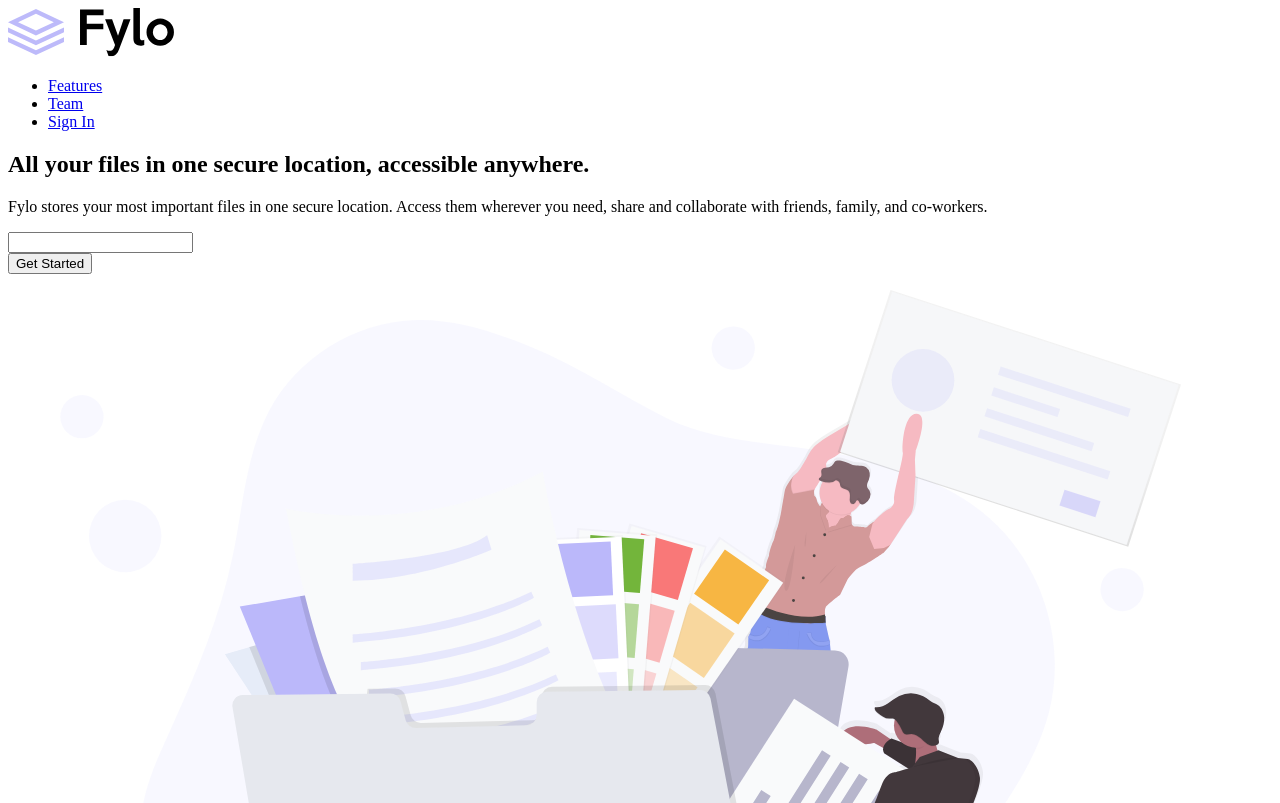
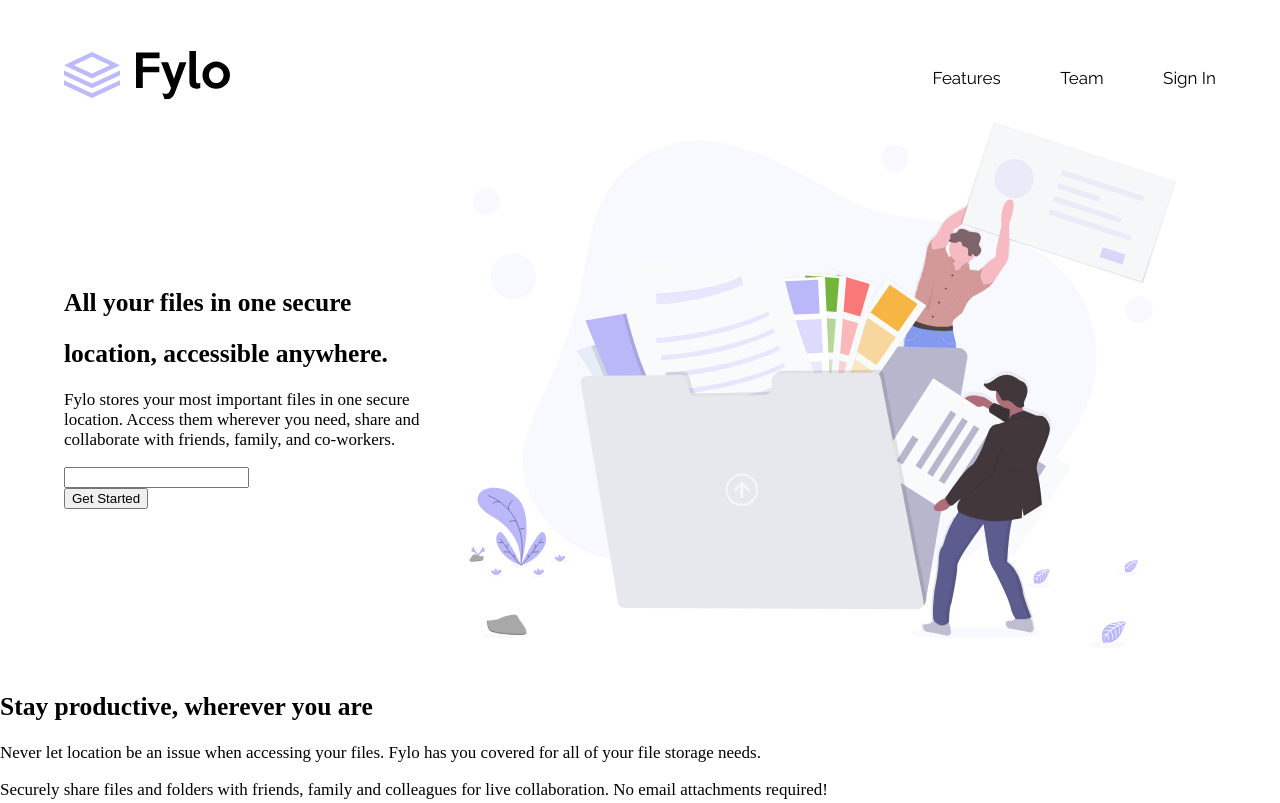
Before and after one commit to sauravchamoli17/Fylo-landing-page-with-two-column-layout--Frontendmentor-Challenge, a plain HTML site: page index.html in a window 1280 px wide. Shown: the top 803 px of the page. Drawn offline with Linux system fonts and the light colour scheme.

Commit message:
Another Commit

```diff
--- a/css/_mixins.scss
+++ b/css/_mixins.scss
@@ -0,0 +1,24 @@
+// Underline Animation
+@mixin underline {
+    .underline{
+    position:relative;
+   &:before{
+    content:"";
+    position:absolute;
+    bottom:-4px;
+    width:0%;
+    height:2px;
+    margin:15px 0px 0px;
+    opacity:0;
+    background-color:hsl(0,0%,0%);
+    transition:all 0.2s ease-in-out;
+  }
+    &:hover{
+      &:before{
+          width:100%;
+          opacity:1;
+          transition:all 0.2s ease-in-out;
+      }
+  }
+}
+}
--- a/css/_variables.scss
+++ b/css/_variables.scss
@@ -0,0 +1,14 @@
+//Colors
+$verydarkblue:hsl(243, 87%, 12%);
+$desaturatedblue:hsl(238, 22%, 44%);
+$brightblue:hsl(224, 93%, 58%);
+$moderatecyan:hsl(170, 45%, 43%);
+$lightgrayishblue:hsl(240, 75%, 98%);
+$lightgray:hsl(0, 0%, 75%);
+
+// Fonts
+$raleway:'Raleway', sans-serif;
+$opensans:'Open Sans', sans-serif;
+
+// Animation
+$animate:all 0.2s ease-in-out;
--- a/css/main.scss
+++ b/css/main.scss
@@ -1,3 +1,52 @@
 @import 'mixins';
 @import 'keyframes';
 @import 'variables';
+*{
+    box-sizing:border-box;
+}
+html{
+    overflow-x:hidden;
+    font-size:17px;
+}
+body{
+   margin:0;
+   padding:0;
+}
+nav{
+    width:90%;
+    margin:0 auto;
+    display:flex;
+    margin-top:3em;
+    font-family:$raleway;
+    @include underline;
+    ul{
+        list-style-type:none;
+        display:flex;
+        order:2;
+        margin-left:auto;
+        padding:0;
+        li{
+            padding-left:3.5em;
+            a{
+                text-decoration:none;
+                color:hsl(0, 0%, 0%);
+            }
+        }
+    }
+}
+
+.First{
+    display:flex;
+    margin:0 auto;
+    width:90%;
+    justify-content: space-around;
+    .content{
+        align-self:center;
+        width:50%;
+    }
+   figure{
+       img{
+           max-width:100%;
+       }
+   }
+}
--- a/index.html
+++ b/index.html
@@ -5,6 +5,12 @@
   <meta name="viewport" content="width=device-width, initial-scale=1.0"> <!-- displays site properly based on user's device -->
 
   <link rel="icon" type="image/png" sizes="32x32" href="./images/favicon-32x32.png">
+
+  <link href="https://fonts.googleapis.com/css?family=Raleway:400,700&display=swap" rel="stylesheet">
+
+  <link href="https://fonts.googleapis.com/css?family=Open+Sans&display=swap" rel="stylesheet">
+
+  <link rel="stylesheet" href="./css/main.css">
 
   <title>Frontend Mentor | Fylo landing page with two column layout</title>
 
@@ -20,16 +26,19 @@
       <img src="./images/logo.svg" alt="Fylo Logo">
     </a>
     <ul>
-     <li><a href="#" aria-label="Features">Features</a></li>
-     <li><a href="#" aria-label="Team">Team</a></li>
-     <li> <a href="#" aria-label="Sign In">Sign In</a></li>
+     <li><a class="underline" href="#" aria-label="Features">Features</a></li>
+     <li><a class="underline" href="#" aria-label="Team">Team</a></li>
+     <li> <a class="underline" href="#" aria-label="Sign In">Sign In</a></li>
     </ul>
   </nav>
 
   <section class="First">
     <div class="content">
         <h1>
-          All your files in one secure location, accessible anywhere.
+          All your files in one secure
+        </h1>
+        <h1 class="align">
+          location, accessible anywhere.
         </h1>
         <p>
           Fylo stores your most important files in one secure location.
```
Also changed, not shown: css/main.css (added), 1 other file.
